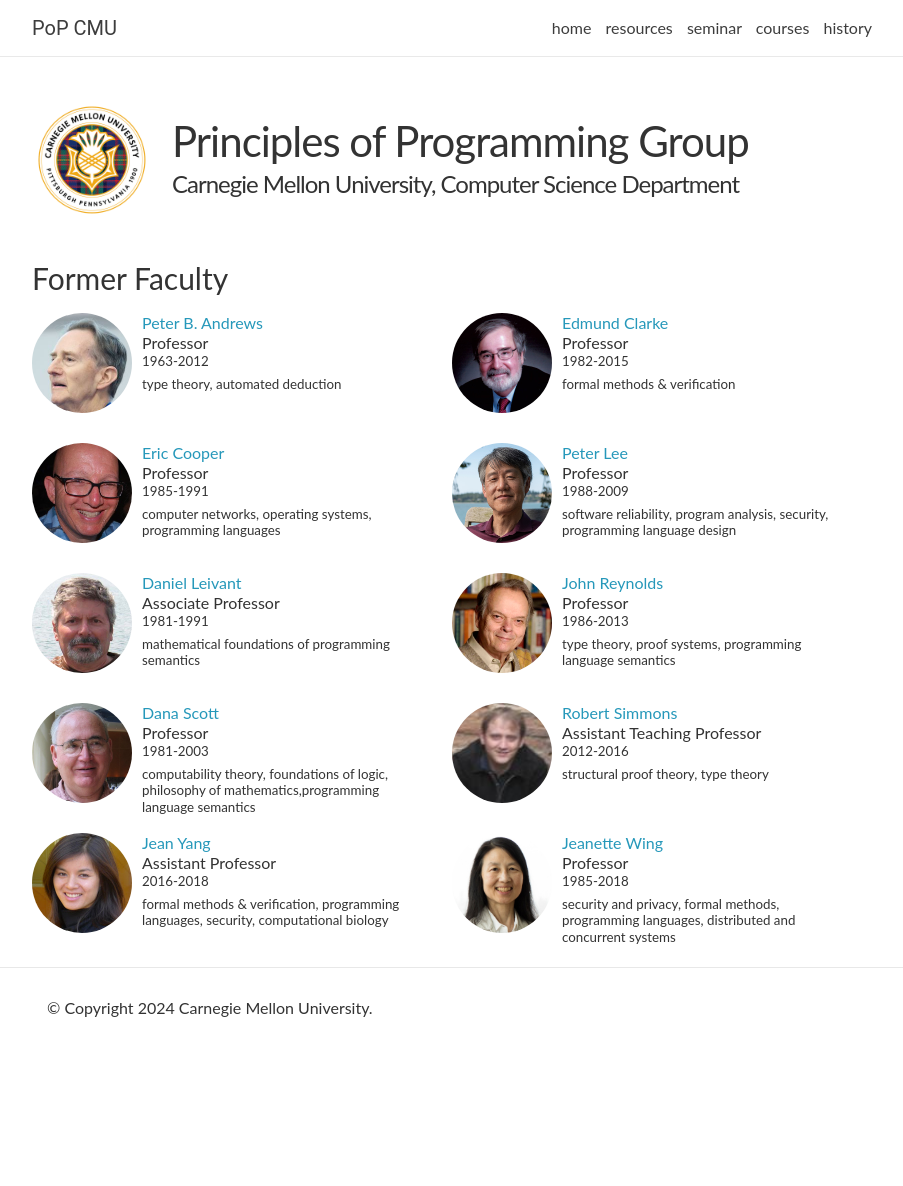
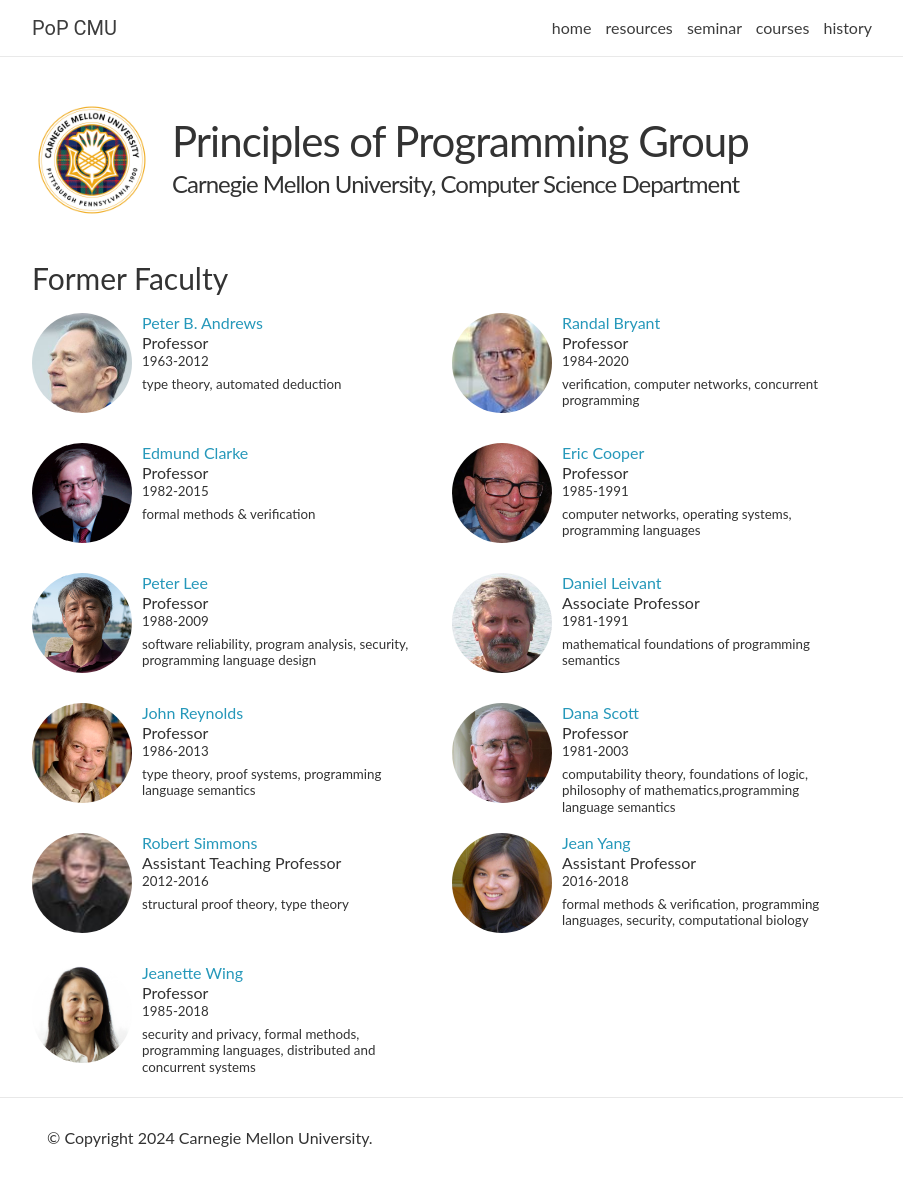
Before and after one commit to probsys/pop, a Jekyll site: the page built from _pages/history.md, in a window 1280 px wide and 1209 px high. Shown: the top 1186 px of the window, without its empty margins (188-1091 px from the left). Built offline with Jekyll 4.4.1, drawn with Linux system fonts in a browser that asks for light colours.

Commit message:
Add Bryant to History.

```diff
--- a/_data/people.yml
+++ b/_data/people.yml
@@ -153,6 +153,13 @@ Former:
     image: people/andrews.jpg
     interests: type theory, automated deduction
 
+  - name: Randal Bryant
+    title: Professor
+    duration: 1984-2020
+    url: https://www.cs.cmu.edu/~bryant/
+    image: people/bryant.jpg
+    interests: verification, computer networks, concurrent programming
+
   - name: Edmund Clarke
     title: Professor
     duration: 1982-2015
```
Also changed, not shown: assets/img/people/bryant.jpg (added).
